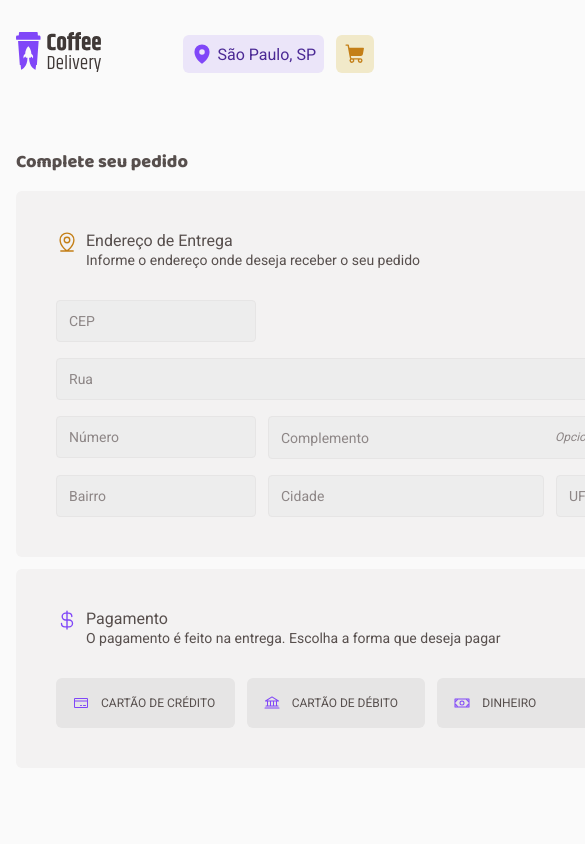
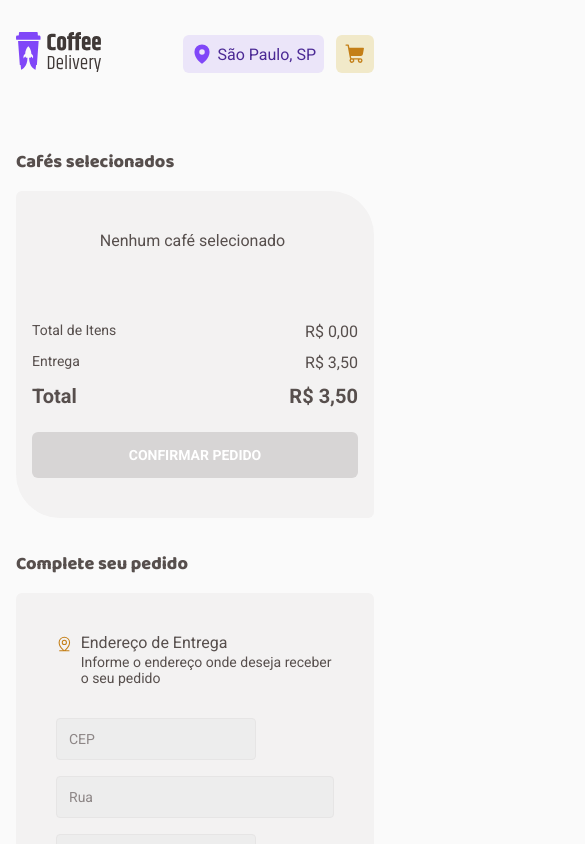
Before and after one commit to 300Marco/coffee-delivery, a React (Vite) app: page /checkout in a window 390 px wide. Shown: the top 844 px of the page, 585 px wide, since content can reach past the window. Built offline with nearby package versions, Linux system fonts and the light colour scheme.

Commit message:
Responsiveness setting

```diff
--- a/src/components/Header/styles.ts
+++ b/src/components/Header/styles.ts
@@ -3,6 +3,7 @@ import { device } from '../../styles/devices/device';
 
 export const HeaderContainer = styled.header`
   position: fixed;
+  z-index: 1;
   width: 100%;
   max-width: 72rem;
   padding: 2rem 1rem;
--- a/src/pages/Checkout/components/ProductCard/styles.ts
+++ b/src/pages/Checkout/components/ProductCard/styles.ts
@@ -1,9 +1,14 @@
 import styled from 'styled-components';
+import { device } from '../../../../styles/devices/device';
 
 export const ProductCardContainer = styled.div`
   border-radius: 6px 44px 6px 44px;
   padding: 2.5rem;
   background-color: ${(props) => props.theme['gray-100']};
+
+  @media ${device.mobileL} {
+    padding: 2.5rem 1rem;
+  }
 `;
 
 export const CardCoffeeContainer = styled.div`
@@ -39,12 +44,39 @@ export const CardCoffee = styled.div`
     width: 4rem;
     margin-right: 1.25rem;
   }
+
+  @media ${device.mobileL} {
+    position: relative;
+
+    width: 100%;
+  }
+
+  @media ${device.mobileM} {
+    img {
+      margin-right: 0.5rem;
+      width: 3.5rem;
+    }
+  }
+
+  @media ${device.mobileS} {
+    flex-direction: column;
+    align-items: center;
+
+    img {
+      margin-right: 0.5rem;
+      width: 3.5rem;
+    }
+  }
 `;
 
 export const NoCoffee = styled.div`
   width: 23rem;
   padding: 0 0 4rem;
   text-align: center;
+
+  @media ${device.mobileL} {
+    width: 100%;
+  }
 `;
 
 export const ProductDetails = styled.div`
@@ -56,6 +88,10 @@ export const ProductDetails = styled.div`
     display: flex;
     align-items: center;
     gap: 0.5rem;
+
+    @media ${device.mobileS} {
+      gap: 1rem;
+    }
   }
 
   button {
@@ -79,6 +115,10 @@ export const ProductDetails = styled.div`
     svg {
       color: ${(props) => props.theme['purple-300']};
     }
+  }
+
+  @media ${device.mobileS} {
+    align-items: center;
   }
 `;
 
@@ -121,6 +161,17 @@ export const TotalPriceCoffee = styled.span`
   font-weight: 700;
   margin-left: 3.125rem;
   color: ${(props) => props.theme['gray-700']};
+
+  @media ${device.mobileL} {
+    margin-left: initial;
+    flex: 1;
+    text-align: end;
+  }
+
+  @media ${device.mobileS} {
+    position: absolute;
+    right: 0;
+  }
 `;
 
 export const Divider = styled.span`
--- a/src/pages/Checkout/styles.ts
+++ b/src/pages/Checkout/styles.ts
@@ -1,4 +1,5 @@
 import styled from 'styled-components';
+import { device } from '../../styles/devices/device';
 
 export const CheckoutContainer = styled.main`
   margin-top: 9.25rem;
@@ -8,6 +9,14 @@ export const CheckoutContainer = styled.main`
 
   display: flex;
   gap: 2rem;
+
+  @media ${device.mobileL} {
+    flex-direction: column-reverse;
+  }
+
+  @media ${device.mobileS} {
+    margin-top: 10.5rem;
+  }
 `;
 
 export const TitleSection = styled.span`
@@ -116,6 +125,32 @@ export const FormFields = styled.section`
   input[name='uf'] {
     width: 3.75rem;
   }
+
+  @media ${device.mobileL} {
+    input {
+      /* border: 1px solid green; */
+      /* width: 100% !important; */
+    }
+
+    /* input[name='number'] { */
+    /* width: 100%; */
+    /* } */
+
+    input[name='city'] {
+      width: 14rem;
+    }
+  }
+
+  @media ${device.mobileM} {
+    input[name='neighborhood'],
+    input[name='number'] {
+      width: 100%;
+    }
+
+    input[name='city'] {
+      width: 11rem;
+    }
+  }
 `;
 
 export const DivDisplay = styled.div`
@@ -136,10 +171,13 @@ const BaseDivDisplay = styled.div`
   span {
     color: ${(props) => props.theme['red-alert']};
   }
+
+  @media ${device.mobileL} {
+    flex-wrap: wrap;
+  }
 `;
 
 export const FirstDivDisplay = styled(BaseDivDisplay)`
-  /* background-color: red; */
   position: relative;
 
   div {
@@ -160,6 +198,10 @@ export const TagOptional = styled.span`
   color: ${(props) => props.theme['gray-600']} !important;
   top: 14px;
   right: 14px;
+
+  @media ${device.mobileL} {
+    top: 68px;
+  }
 `;
 
 export const SecondaryDivDisplay = styled(BaseDivDisplay)`
@@ -179,6 +221,10 @@ export const SecondaryDivDisplay = styled(BaseDivDisplay)`
 export const FormOfPayment = styled.section`
   display: flex;
   gap: 0.75rem;
+
+  @media ${device.mobileL} {
+    flex-direction: column-reverse;
+  }
 
   label {
     width: 11.166875rem;
@@ -200,6 +246,11 @@ export const FormOfPayment = styled.section`
 
     svg {
       color: ${(props) => props.theme['purple-300']};
+    }
+
+    @media ${device.mobileL} {
+      width: 100%;
+      justify-content: center;
     }
   }
 
```
